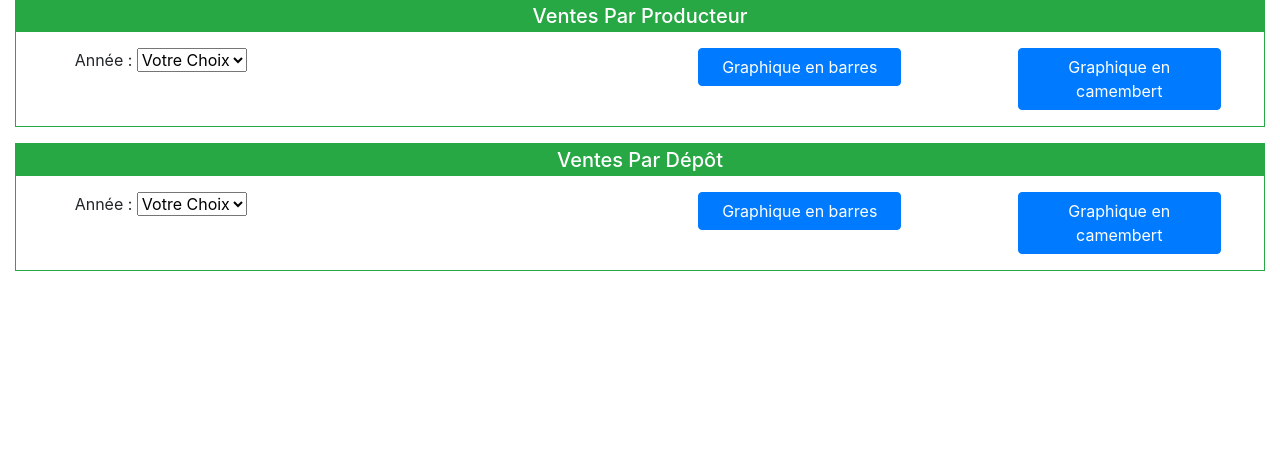
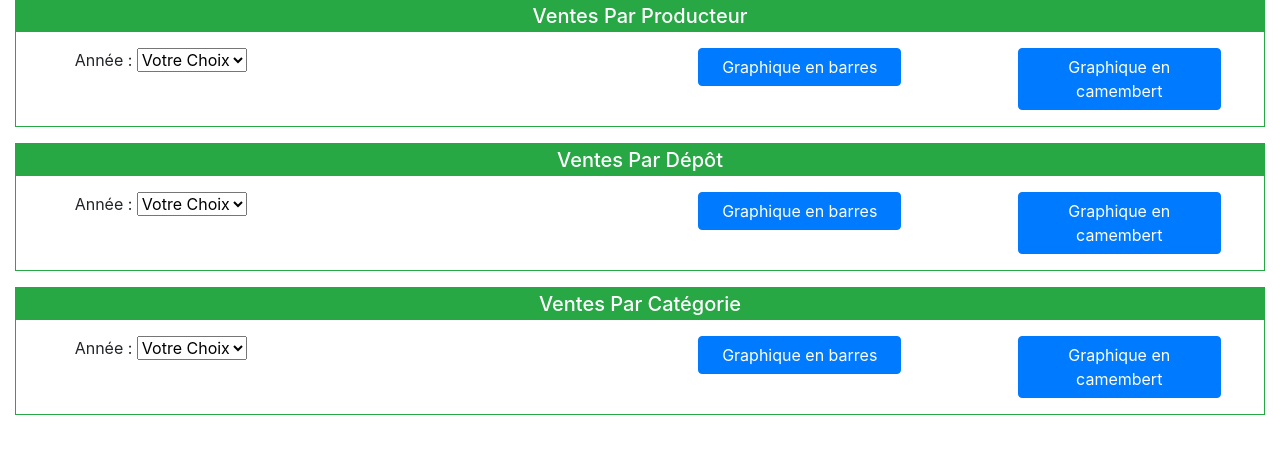
Before and after one commit to MacoRudy/BioDemo, a Symfony app: template templates/graphique/index.html.twig in a window 1280 px wide. Shown: the part 285-739 px from the top of the page. Run offline with Twig, Linux system fonts and the light colour scheme; the template is opened without the code that fills it, so the values that code supplies are empty; some libraries are stand-ins or nearby versions.

Commit message:
Ajout des ventes par categories dans les graphiques

```diff
--- a/templates/graphique/index.html.twig
+++ b/templates/graphique/index.html.twig
@@ -129,6 +129,44 @@
                         </div>
                     </form>
                 </div>
+
+                <div class="border border-success my-3">
+                    <h5 class="bg-success text-white py-1">Ventes Par Catégorie</h5>
+
+                    <form method="post" action="{{ path('ventes_par_categorie_graphique') }}">
+                        <div class="row my-3">
+                            <div class="col-3">
+                                <label for="annee3">Année : </label>
+                                <select name="annee3" id="annee3" class="annee" required>
+                                    <option value="">Votre Choix</option>
+                                    {% for annee in annees %}
+                                        <option value="{{ annee.annee }}">
+                                            {{ annee.annee }}
+                                        </option>
+                                    {% endfor %}
+                                </select>
+                            </div>
+                            <div class="col-3 select-semaine">
+                                <label for="semaine3">Semaine : </label>
+                                <select name="semaine3" id="semaine3" class="semaine">
+                                </select>
+                            </div>
+                            <div class="col-3">
+                                <button type="submit" class="btn btn-primary btn-graph" name="categorie-barre"
+                                        value="categorie-barre" id="categorie-barre">
+                                    Graphique en barres
+                                </button>
+                            </div>
+
+                            <div class="col-3">
+                                <button type="submit" class="btn btn-primary btn-graph" name="categorie-camembert"
+                                        value="categorie-camembert" id="categorie-camembert">
+                                    Graphique en camembert
+                                </button>
+                            </div>
+                        </div>
+                    </form>
+                </div>
             </div>
         </div>
     </div>
```
Also changed, not shown: src/Controller/GraphiqueController.php (+23 -2 lines), src/Repository/DetailRepository.php (+18 -0 lines), src/Service/Chart.php (+25 -0 lines), src/Service/ChartData.php (+23 -3 lines).
